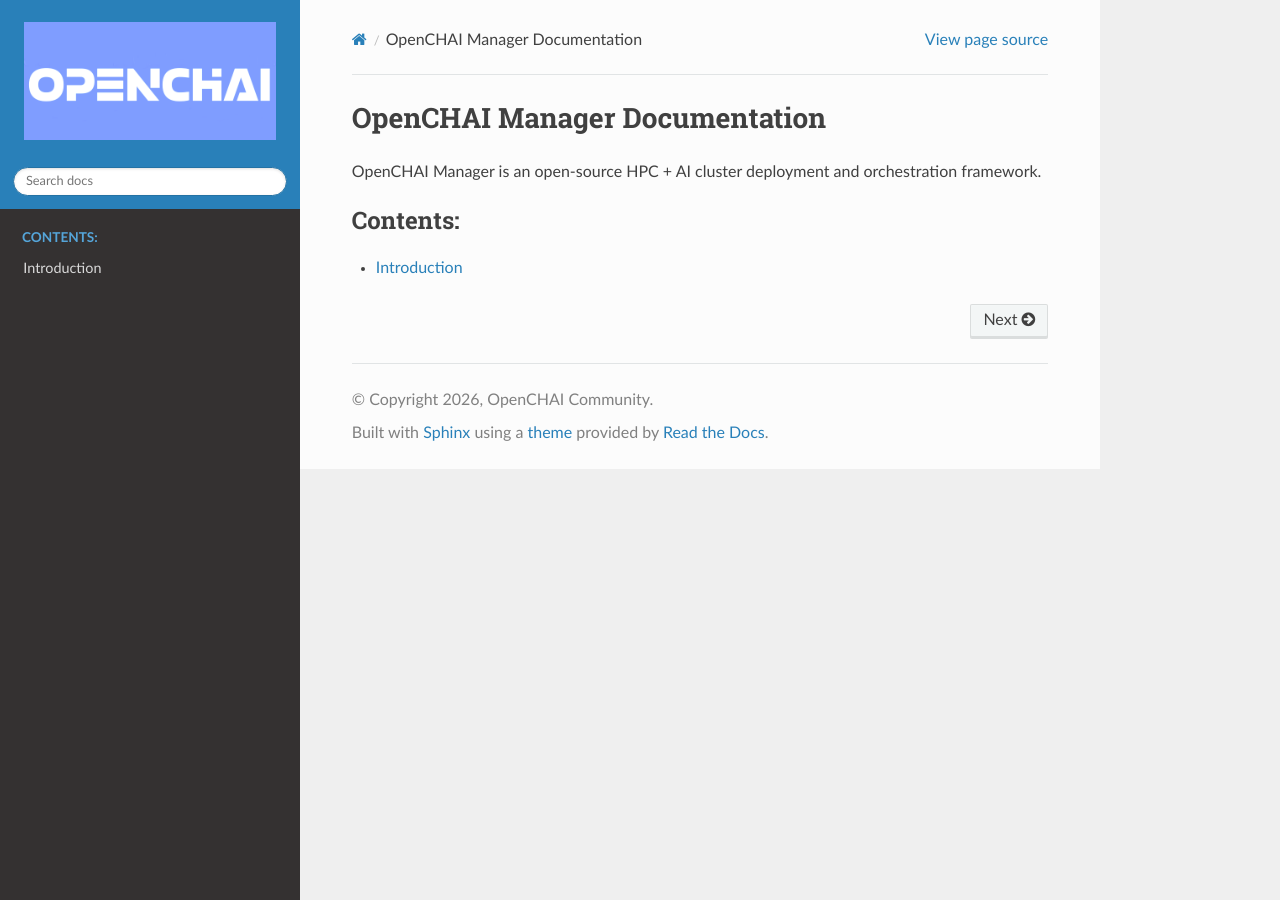
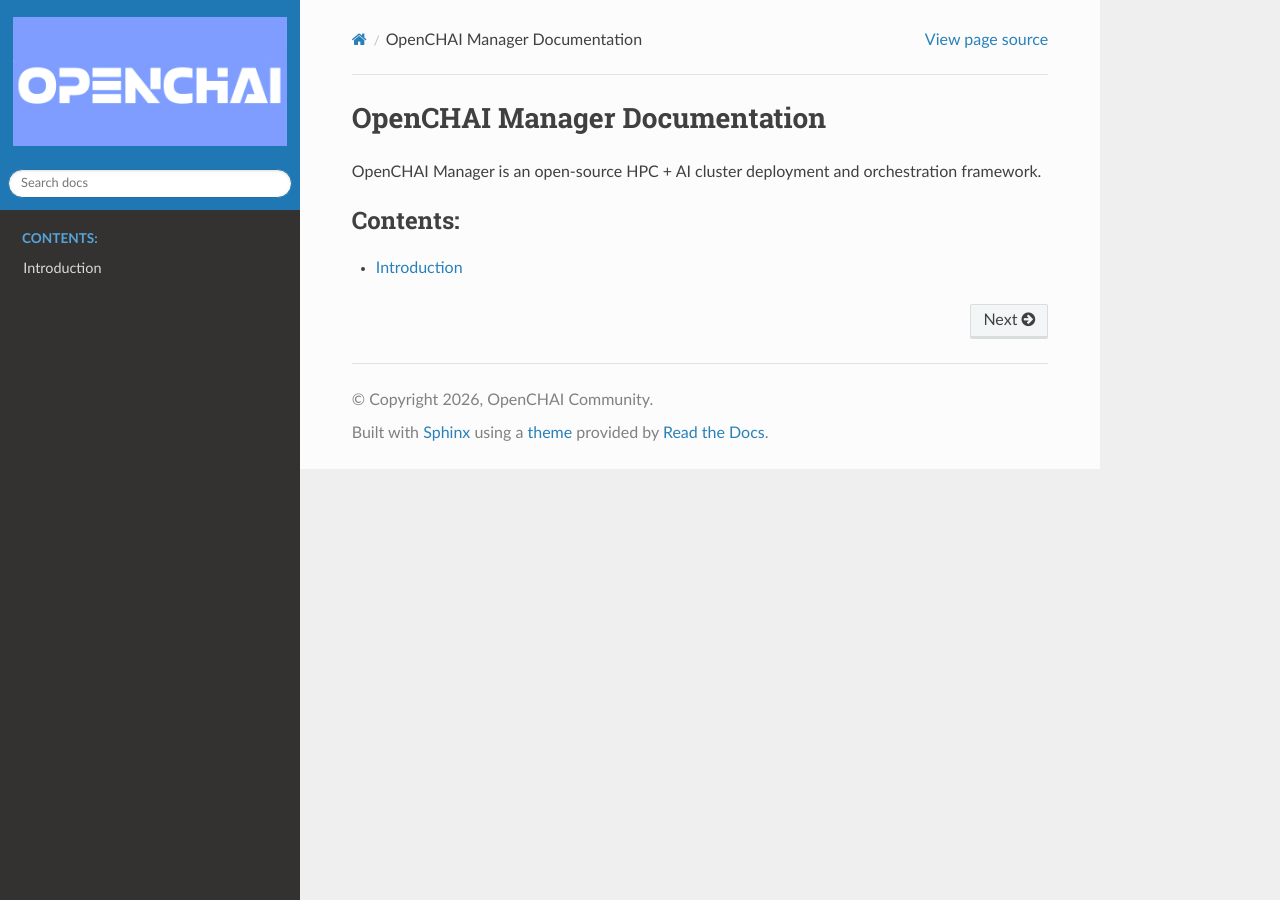
Before and after one commit to OpenHPC-AI/OpenCHAI, a Sphinx documentation site: the page built from docs/index.rst, in a window 1280 px wide. Built offline with Sphinx 7.4.7 and the Read the Docs theme 3.1.0, drawn with Linux system fonts in a browser that asks for light colours.

Commit message:
Update custom.css

```diff
--- a/docs/_static/custom.css
+++ b/docs/_static/custom.css
@@ -1,8 +1,29 @@
-/* OpenCHAI logo – full width of RTD sidebar */
+/* ================================
+   OpenCHAI Read the Docs Branding
+   ================================ */
+
+/* Sidebar logo container */
+.wy-side-nav-search {
+    background-color: #1f77b4;   /* optional: match OpenCHAI theme */
+    padding: 12px 8px;
+}
+
+/* Logo image */
 .wy-side-nav-search img {
+    width: 100%;           /* Fill full sidebar width */
     max-width: 100%;
-    height: auto;
-    max-height: 180px;
+    height: auto;          /* Maintain aspect ratio (600x150) */
+    max-height: 150px;     /* Prevent vertical overflow */
     display: block;
     margin: 0 auto;
 }
+
+/* Remove default RTD extra spacing */
+.wy-side-nav-search > a {
+    padding: 0;
+}
+
+/* Optional: remove RTD project title text spacing */
+.wy-side-nav-search .project-title {
+    display: none;
+}
```
